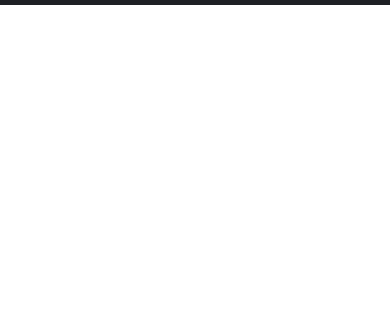
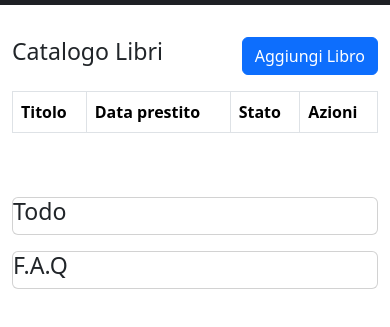
Before and after one commit to NotAlex575/html-css-bootstrap-dashboard, a plain HTML site: page index.html in a window 390 px wide. Shown: the part 71-398 px from the top of the page. Drawn offline with nearby package versions, Linux system fonts and the light colour scheme.

Commit message:
Aggiunte le varie sezioni divise in 2 colonne in raw, una da 8 e una da 4 lato desktop, mentre lato tablet/telefono una colonna unica da 12

```diff
--- a/index.html
+++ b/index.html
@@ -11,6 +11,7 @@
 
     <body>
         <header>
+            <!--NAVBAR-->
             <nav class="navbar navbar-expand-lg bg-nav text-secondary">
                 <div class="container-fluid">
                     <img src="img/duck.png" class="logo-size" alt="">
@@ -41,6 +42,40 @@
             </nav>
         </header>
 
+        <main>
+            <div class="container py-2">
+                <div class="row">
+                    <!--Container Catalogo-->
+                    <div class="col-12 col-lg-8 my-4">
+                        <!--catalogo con bottone-->
+                        <div class="d-flex justify-content-between align-items-center mb-3">
+                            <h3>Catalogo Libri</h3>
+                            <button class="btn btn-primary">Aggiungi Libro</button>
+                        </div>
+                        <!--table-->
+                        <table class="table table-bordered">
+                            <thead>
+                                <tr>
+                                    <th>Titolo</th>
+                                    <th>Data prestito</th>
+                                    <th>Stato</th>
+                                    <th>Azioni</th>
+                                </tr>
+                            </thead>
+                        </table>
+                    </div>
+                    <!--TODO E F.A.Q-->
+                    <div class="col-12 col-lg-4 my-4">
+                        <div class="card mb-3">
+                            <h3>Todo</h3>
+                        </div>
+                        <div class="card mb-3">
+                            <h3>F.A.Q</h3>
+                        </div>
+                    </div>
+                </div>
+            </div>
+        </main>
     <script src="https://cdn.jsdelivr.net/npm/bootstrap@5.3.3/dist/js/bootstrap.bundle.min.js"></script>
     </body>
 </html>
```
